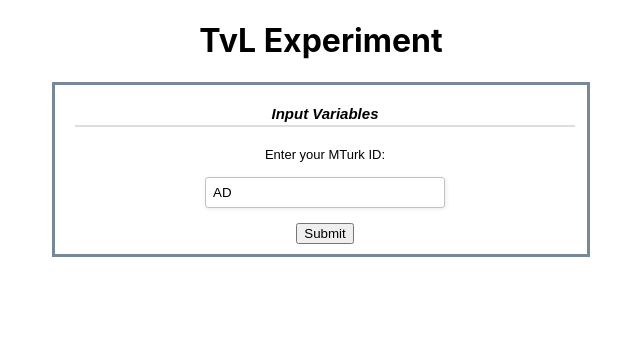
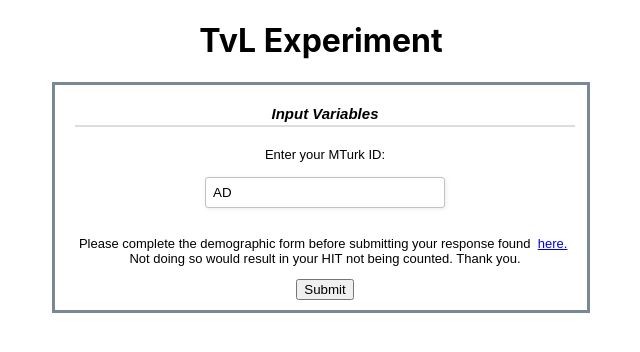
Before and after one commit to aldew5/TvL-Experiment-Public, a React (Create React App) app: page / in a window 1280 px wide. Shown: the top 352 px of the page, without its empty margins (319-959 px from the left). Built offline with nearby package versions, Linux system fonts and the light colour scheme.

Commit message:
added demographic form

```diff
--- a/src/components/Menu.js
+++ b/src/components/Menu.js
@@ -49,6 +49,14 @@
                     value={initials} onChange={initialHandler}
                     className="input-field" /><br /><br />
 
+                <p>Please complete the demographic form before submitting your response found &nbsp;
+                    <a href="https://docs.google.com/forms/d/e/1FAIpQLSeQBfa77cRRUreUZdGzZzHFrqOh__htgvl0eqtfSe3UFlVPxw/viewform?usp=sf_link">
+                        here.
+                    </a>
+                    &nbsp;
+                    Not doing so would result in your HIT not being counted. Thank you.
+                </p>
+
                 <button onClick={submitHandler}>Submit</button>
             </form>
         </div>
--- a/src/components/Selection.js
+++ b/src/components/Selection.js
@@ -88,7 +88,7 @@
             experiment = "blob_and_arrow"
         }
 
-        const userRef = firebase.database().ref(initials + " " + date + " batch4");
+        const userRef = firebase.database().ref(initials + " " + date + " batch5");
 
         // data that will be saved in the realtime database
         const userData = {
```
